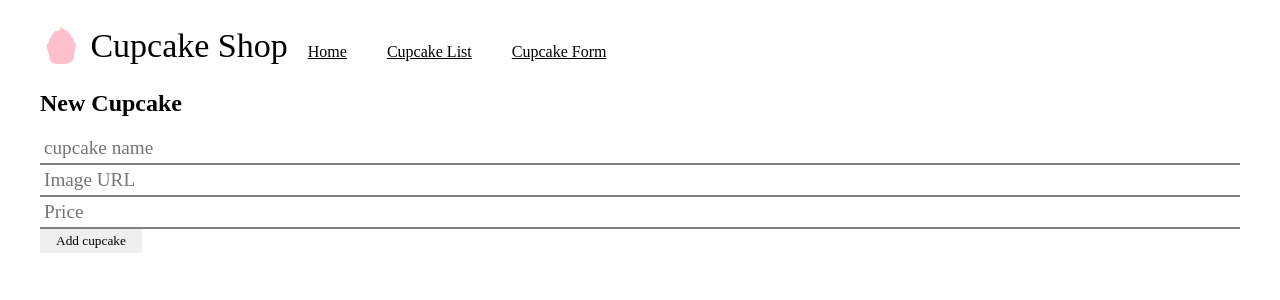
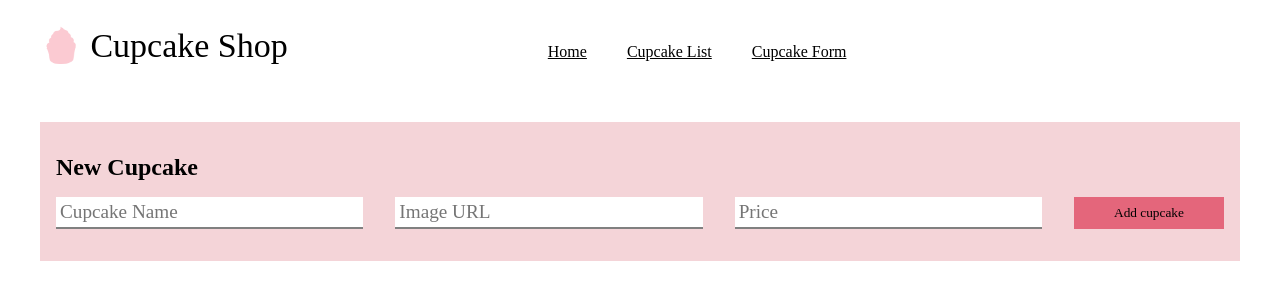
Before and after one commit to jajaninnin/phase-2-project, a React (Create React App) app: page /cupcakenewform in a window 1280 px wide. Shown: the top 300 px of the page. Built offline with nearby package versions, Linux system fonts and the light colour scheme; no server answers.

Commit message:
made comments and fixed some css

```diff
--- a/src/components/CupcakeCard.js
+++ b/src/components/CupcakeCard.js
@@ -16,10 +16,10 @@ function CupcakeCard({ cupcake, cupcakeImgs, prices, deleteCupcake }) {
       <img src={cupcakeImgs} alt={cupcake.name} />
       <h4>{cupcake.name}</h4>
       <p>Price: {prices}</p>
-      <button className={inStock ? "primary" : ""} onClick={toggleStock}>
+      <button className={inStock ? "primary" : "submit-button"} onClick={toggleStock}>
         {inStock ? "In Stock" : "Out of Stock"}
       </button>
-      <button onClick={handleDelete}>Delete</button>
+      <button className="submit-button" onClick={handleDelete}>Delete</button>
     </li>
   );
 }
--- a/src/components/CupcakeNewForm.js
+++ b/src/components/CupcakeNewForm.js
@@ -43,7 +43,7 @@ function CupcakeNewForm() {
         <input
           type="text"
           name="name"
-          placeholder="cupcake name"
+          placeholder="Cupcake Name"
           value={formData.name}
           onChange={handleChange}
         />
@@ -62,7 +62,7 @@ function CupcakeNewForm() {
           value={formData.price}
           onChange={handleChange}
         />
-        <button type="submit">Add cupcake</button>
+        <button className="submit-button" type="submit">Add cupcake</button>
       </form>
     </div>
   );
--- a/src/components/NavBar.js
+++ b/src/components/NavBar.js
@@ -1,5 +1,5 @@
 import React from "react";
-import { Link } from 'react-router-dom';
+import { Link } from 'react-router-dom';  // so we they can be links directed to sep pages
 
 function NavBar() {
   return (
@@ -10,9 +10,11 @@ function NavBar() {
         </span>
         Cupcake Shop
       </span>
-      <Link className="header-link" to='/'>Home</Link>
-      <Link className="header-link" to='/cupcakelist'>Cupcake List</Link>
-      <Link className="header-link" to='/cupcakenewform'>Cupcake Form</Link>
+      <span className="headers">
+        <Link className="header-link" to='/'>Home</Link>
+        <Link className="header-link" to='/cupcakelist'>Cupcake List</Link>
+        <Link className="header-link" to='/cupcakenewform'>Cupcake Form</Link>
+      </span>
     </header>
   );
 }
--- a/src/index.css
+++ b/src/index.css
@@ -1,5 +1,5 @@
 :root {
-  --pink: pink;
+  --pink: rgb(251, 202, 210);
 }
 
 * {
@@ -25,7 +25,12 @@ button {
 
 button.primary {
   background-color: var(--pink);
-  color: white;
+  color: rgb(16, 11, 11);
+}
+
+.submit-button {
+  background-color: rgb(228, 102, 123);
+  color: black;
 }
 
 .app {
@@ -36,6 +41,10 @@ button.primary {
 header {
   padding-top: 25px;
   padding-bottom: 25px;
+}
+
+.headers {
+  margin-left: 20%;
 }
 
 .logo-section {
@@ -58,23 +67,23 @@ main {
   padding: 0 1rem;
 }
 
-.new-plant-form {
+.new-cupcake-form {
   padding: 2rem 1rem;
   margin: 2rem 0;
-  background-color: rgba(181, 250, 181, 0.5);
+  background-color: rgb(244, 212, 216);
 }
 
-.new-plant-form form {
+.new-cupcake-form form {
   display: flex;
   justify-content: center;
 }
 
-.new-plant-form input {
+.new-cupcake-form input {
   margin-right: 2rem;
   flex: 1;
 }
 
-.new-plant-form button {
+.new-cupcake-form button {
   width: 150px;
 }
 
```
